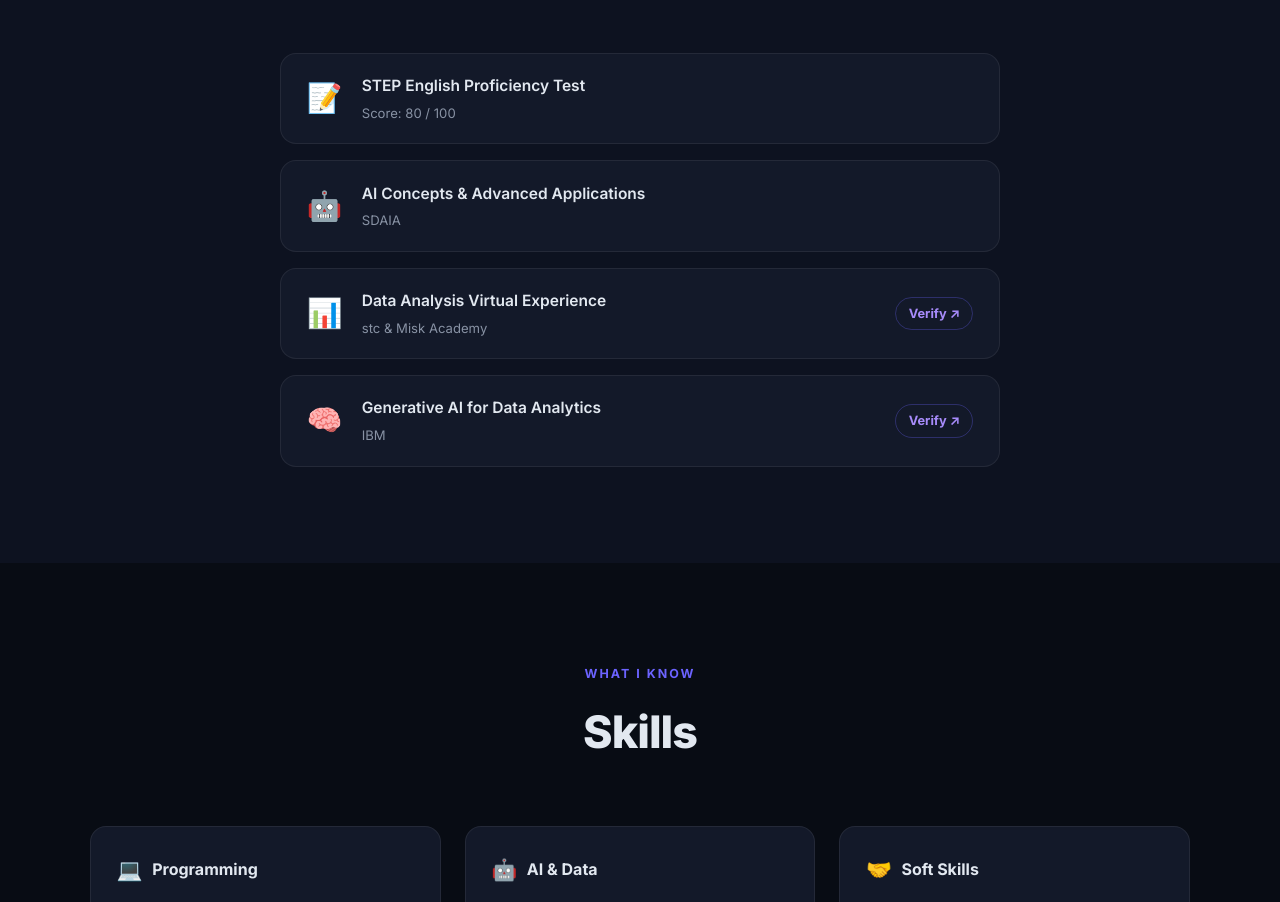
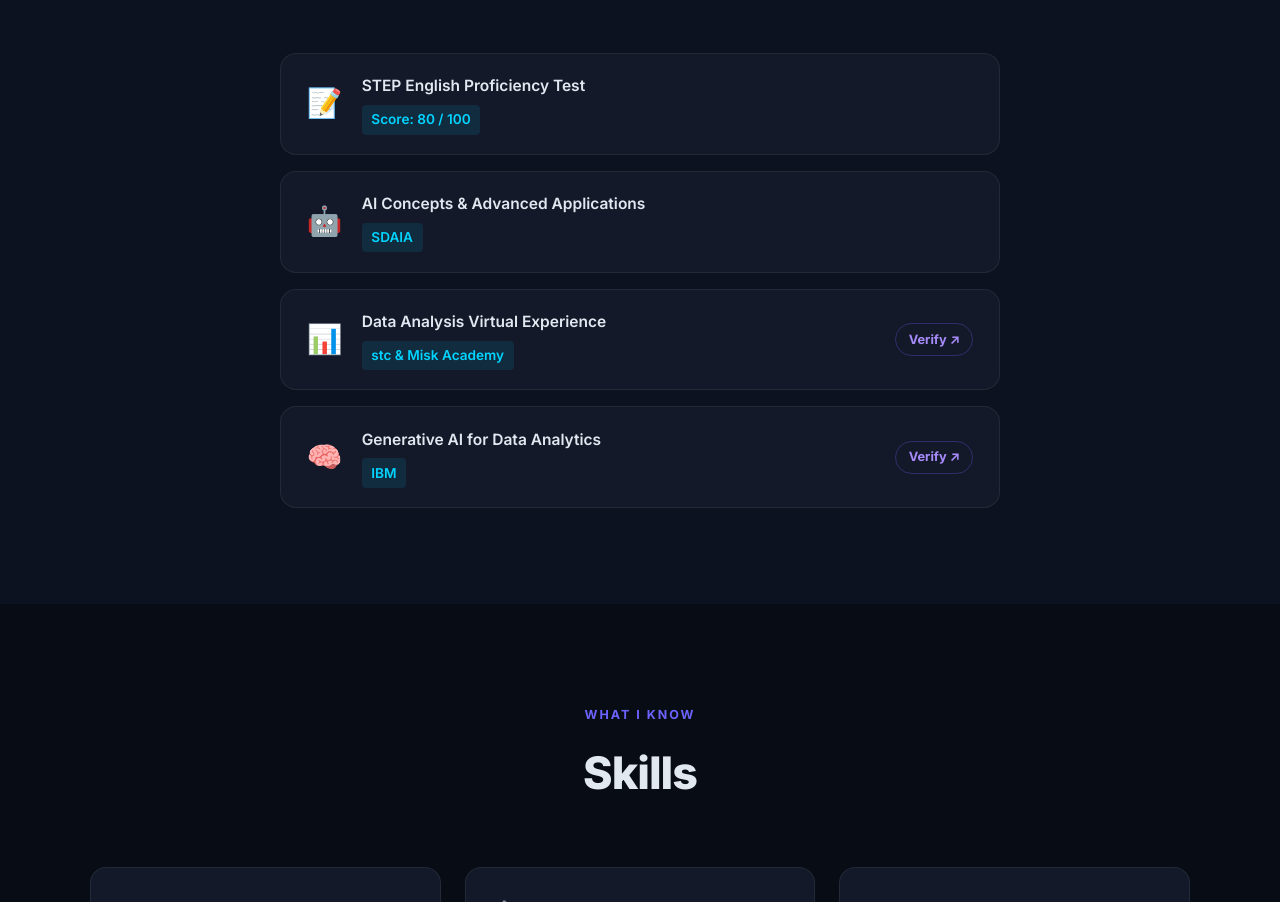
Before and after one commit to mki7r/portfolio, a plain HTML site: page index.html in a window 1280 px wide. Shown: the part 3521-4423 px from the top of the page. Drawn offline with Linux system fonts and the light colour scheme.

Commit message:
✨ Make certificate issuer and score more prominent with badge styling

```diff
--- a/style.css
+++ b/style.css
@@ -205,7 +205,12 @@ body.ar .cert-card:hover { transform: translateX(-4px); }
 .cert-card-icon { font-size: 1.8rem; flex-shrink: 0; }
 .cert-card-body { flex: 1; display: flex; flex-direction: column; gap: .15rem; }
 .cert-card-name { font-size: .97rem; font-weight: 600; color: var(--text); }
-.cert-card-issuer { font-size: .82rem; color: var(--muted); }
+.cert-card-issuer {
+  font-size: .85rem; font-weight: 600;
+  color: var(--accent); background: rgba(0,212,255,.1);
+  padding: .2rem .6rem; border-radius: 4px;
+  align-self: flex-start; margin-top: .2rem;
+}
 .cert-card-link {
   font-size: .8rem; font-weight: 700; color: var(--primary2);
   text-decoration: none; white-space: nowrap; flex-shrink: 0;
```
